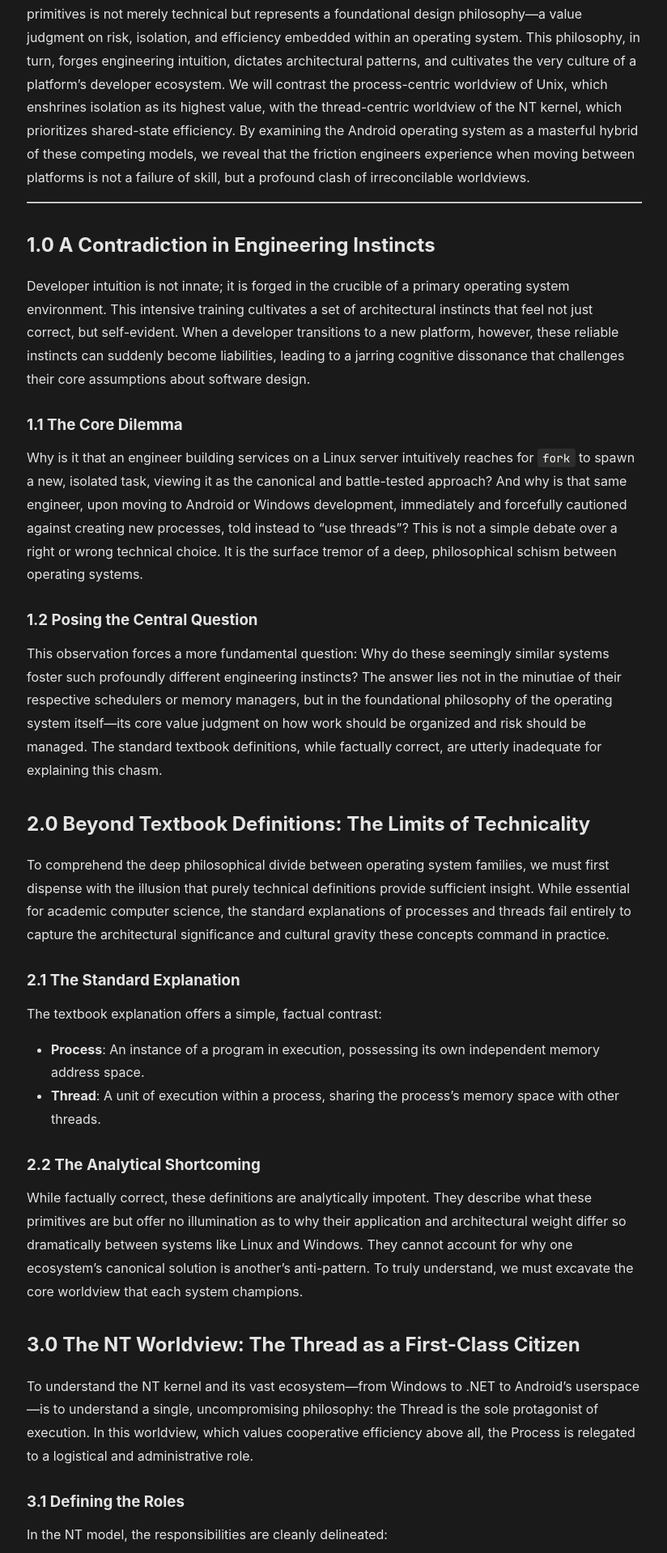
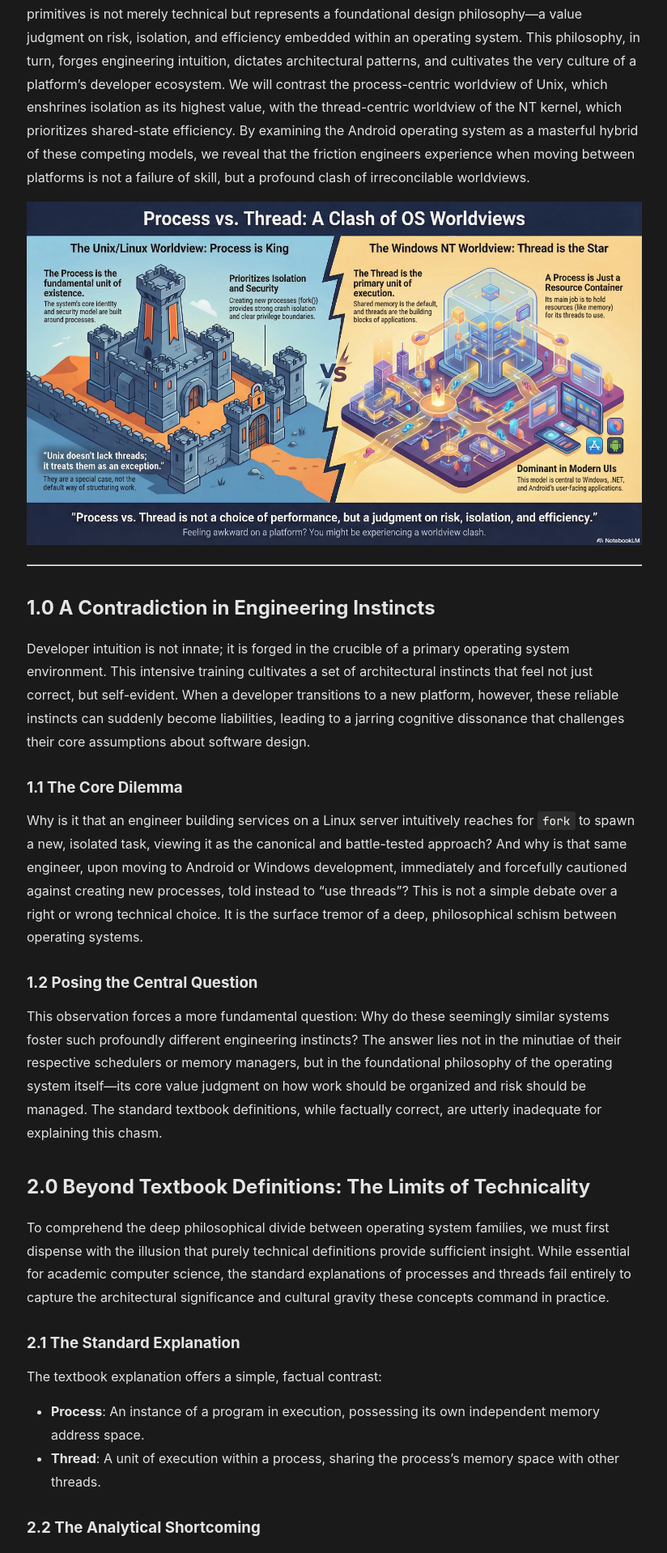
Before and after one commit to mingchun-hsu/blog, a Jekyll site: the page built from _posts/2026-01-16-process-vs-thread-two-engineering-worldviews.md, in a window 1280 px wide. Shown: the part 369-2287 px from the top of the page at 81% size, without its empty margins (227-1051 px from the left). Built offline with Jekyll 4.4.1, drawn with Linux system fonts in a browser that asks for light colours; some web fonts are replaced.

Commit message:
Add image to Process vs Thread post content
Co-Authored-By: Claude Sonnet 4.5 <noreply@anthropic.com>

```diff
--- a/_posts/2026-01-16-process-vs-thread-two-engineering-worldviews.md
+++ b/_posts/2026-01-16-process-vs-thread-two-engineering-worldviews.md
@@ -10,6 +10,8 @@ image: /assets/images/process-thread-worldviews.webp
 ## Abstract
 
 The distinction between a Process and a Thread is commonly dismissed as a dry technical definition. This paper contends that such a view is analytically impotent. The choice between these primitives is not merely technical but represents a foundational design philosophy—a value judgment on risk, isolation, and efficiency embedded within an operating system. This philosophy, in turn, forges engineering intuition, dictates architectural patterns, and cultivates the very culture of a platform's developer ecosystem. We will contrast the process-centric worldview of Unix, which enshrines isolation as its highest value, with the thread-centric worldview of the NT kernel, which prioritizes shared-state efficiency. By examining the Android operating system as a masterful hybrid of these competing models, we reveal that the friction engineers experience when moving between platforms is not a failure of skill, but a profound clash of irreconcilable worldviews.
+
+<img src="/assets/images/process-thread-worldviews.webp" alt="Visual representation of the philosophical divide between Unix's process-centric and NT's thread-centric worldviews" style="max-width: 100%; height: auto;">
 
 ---
 
```
